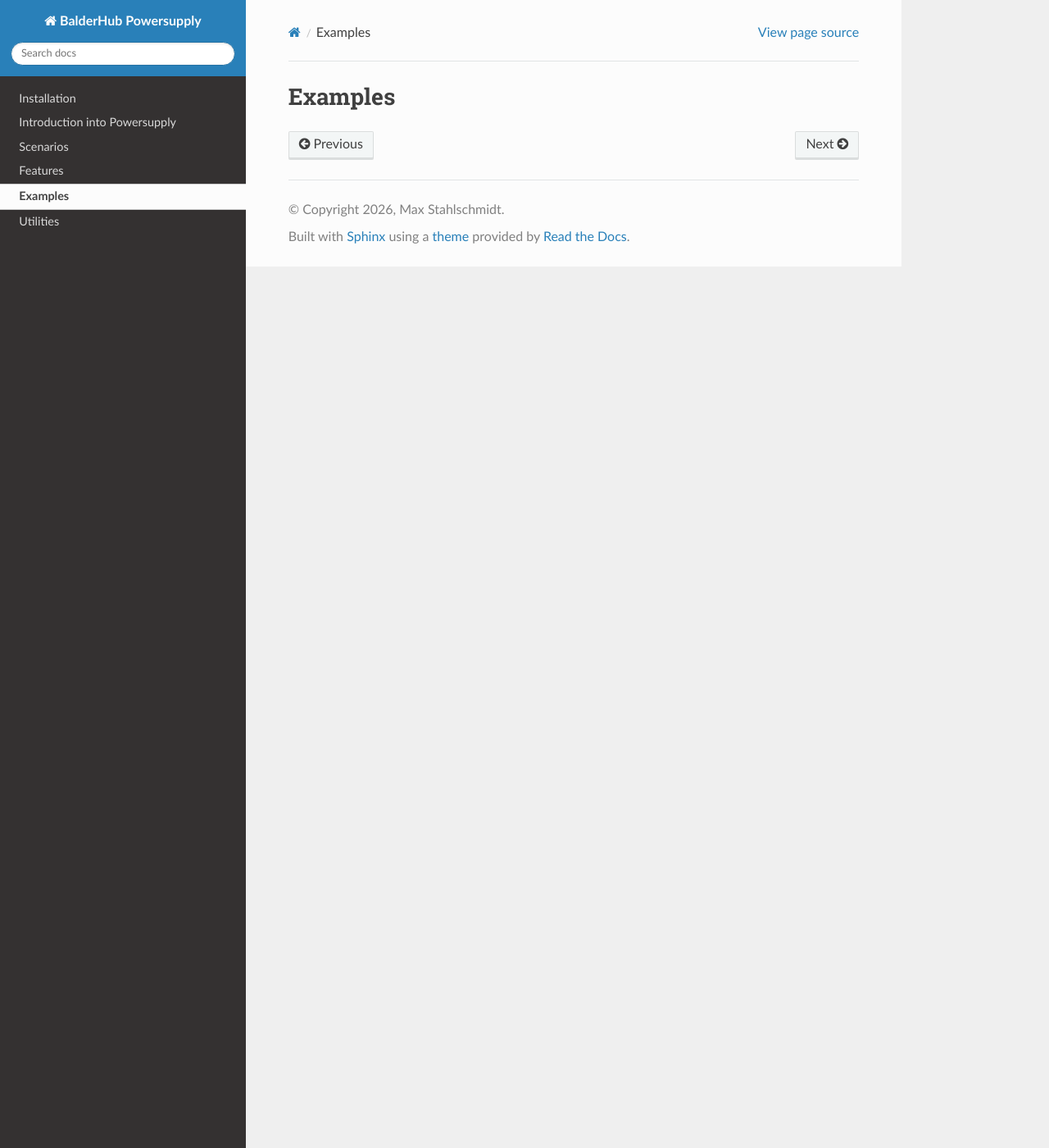
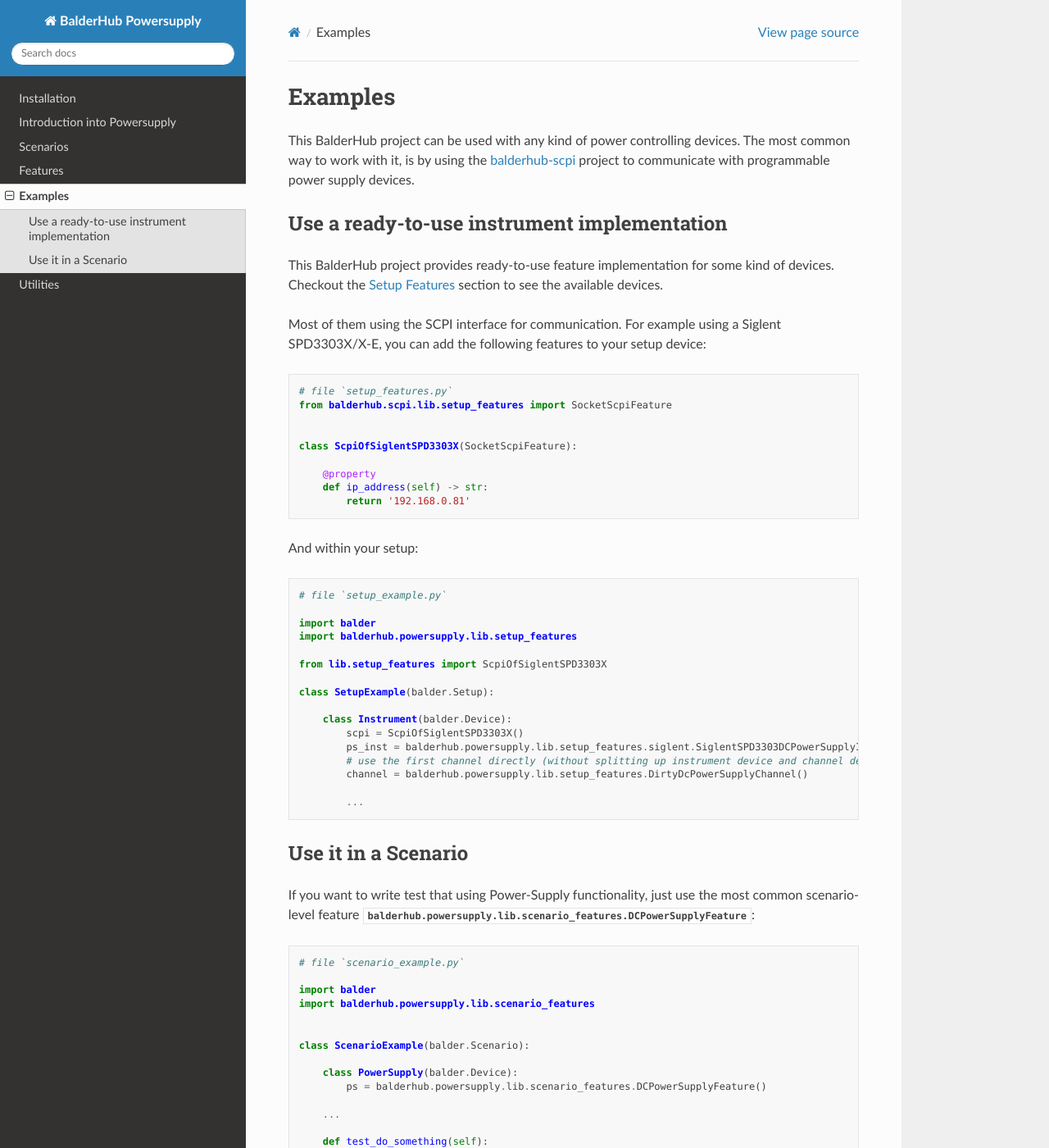
Before and after one commit to balder-dev/balderhub-powersupply, a Sphinx documentation site: the page built from docs/source/examples.rst, in a window 1280 px wide and 1400 px high. Shown: the whole window at 82% size. Built offline with Sphinx 7.4.7 and the Read the Docs theme 3.1.0, drawn with Linux system fonts in a browser that asks for light colours; the version number could not be read and is left out.

Commit message:
docs(*): add basic documentation for this project

```diff
--- a/docs/source/conf.py
+++ b/docs/source/conf.py
@@ -21,7 +21,10 @@ author = 'Max Stahlschmidt'
 # -- General configuration ---------------------------------------------------
 # https://www.sphinx-doc.org/en/master/usage/configuration.html#general-configuration
 
-extensions = ['sphinx.ext.autodoc']
+extensions = [
+    'sphinx.ext.autosectionlabel',
+    'sphinx.ext.autodoc'
+]
 
 templates_path = ['_templates']
 exclude_patterns = []
--- a/docs/source/examples.rst
+++ b/docs/source/examples.rst
@@ -1,4 +1,73 @@
 Examples
 ********
 
-.. todo provide some examples
+This BalderHub project can be used with any kind of power controlling devices. The most common way to work with it, is
+by using the `balderhub-scpi <https://hub.balder.dev/projects>`_ project to communicate with programmable power supply
+devices.
+
+Use a ready-to-use instrument implementation
+============================================
+
+This BalderHub project provides ready-to-use feature implementation for some kind of devices. Checkout the
+:ref:`Setup Features <Setup Features>` section to see the available devices.
+
+Most of them using the SCPI interface for communication. For example using a Siglent SPD3303X/X-E, you can add the
+following features to your setup device:
+
+.. code-block:: python
+
+    # file `setup_features.py`
+    from balderhub.scpi.lib.setup_features import SocketScpiFeature
+
+
+    class ScpiOfSiglentSPD3303X(SocketScpiFeature):
+
+        @property
+        def ip_address(self) -> str:
+            return '192.168.0.81'
+
+And within your setup:
+
+.. code-block:: python
+
+    # file `setup_example.py`
+
+    import balder
+    import balderhub.powersupply.lib.setup_features
+
+    from lib.setup_features import ScpiOfSiglentSPD3303X
+
+    class SetupExample(balder.Setup):
+
+        class Instrument(balder.Device):
+            scpi = ScpiOfSiglentSPD3303X()
+            ps_inst = balderhub.powersupply.lib.setup_features.siglent.SiglentSPD3303DCPowerSupplyInstrument()
+            # use the first channel directly (without splitting up instrument device and channel device)
+            channel = balderhub.powersupply.lib.setup_features.DirtyDcPowerSupplyChannel()
+
+            ...
+
+
+Use it in a Scenario
+====================
+
+If you want to write test that using Power-Supply functionality, just use the most common scenario-level feature
+:class:`balderhub.powersupply.lib.scenario_features.DCPowerSupplyFeature`:
+
+.. code-block:: python
+
+    # file `scenario_example.py`
+
+    import balder
+    import balderhub.powersupply.lib.scenario_features
+
+
+    class ScenarioExample(balder.Scenario):
+
+        class PowerSupply(balder.Device):
+            ps = balderhub.powersupply.lib.scenario_features.DCPowerSupplyFeature()
+
+        ...
+
+        def test_do_something(self):
+            ...
--- a/docs/source/installation.rst
+++ b/docs/source/installation.rst
@@ -20,7 +20,7 @@ You can easily install balder with the following command.
     python -m pip install baldertest
 
 Install balderhub-powersupply
-=====================
+=============================
 
 You can install this package with the following command:
 
```
Also changed, not shown: docs/source/features.rst (+25 -10 lines), docs/source/topic_intro.rst (+32 -2 lines).
